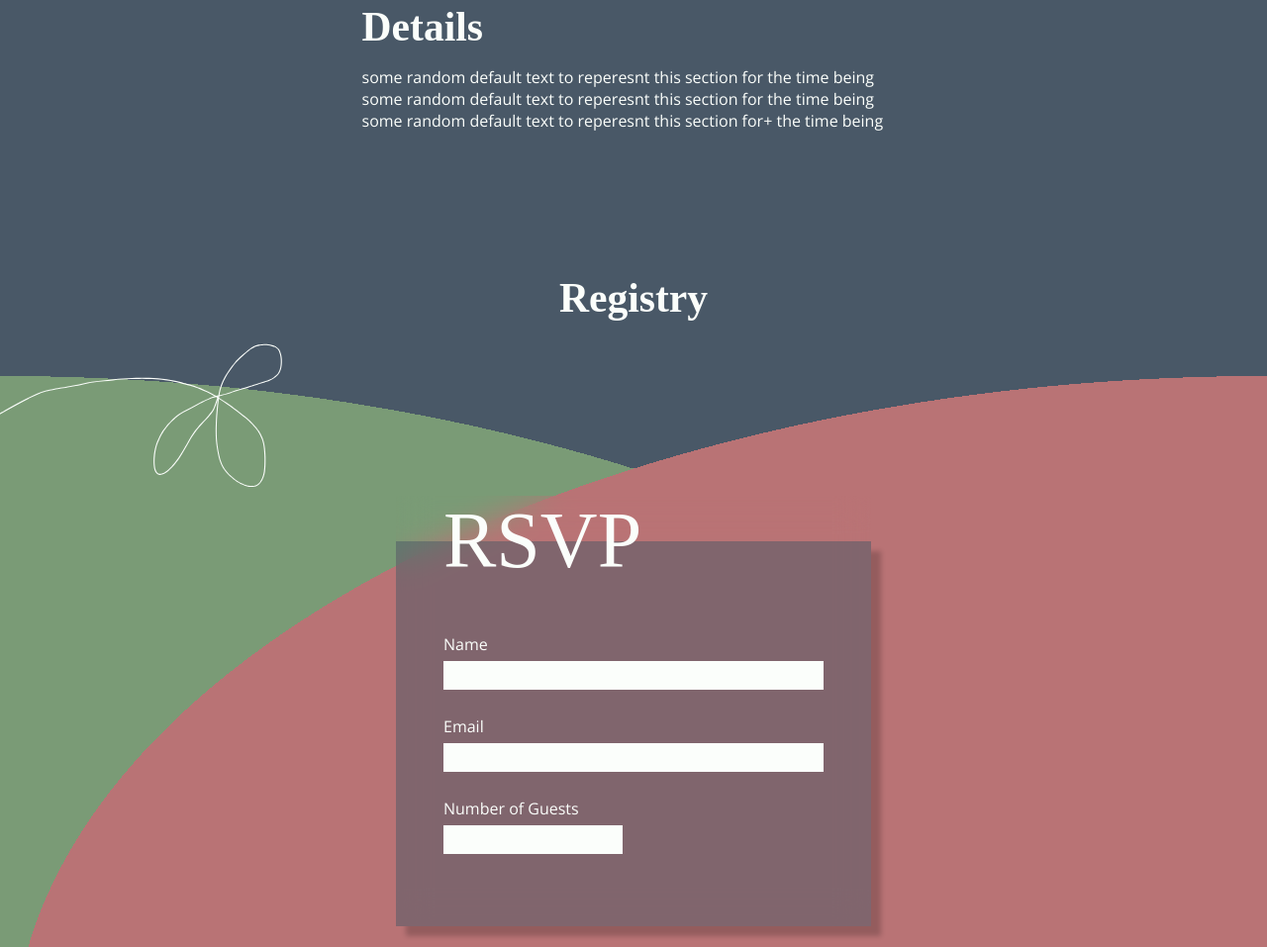
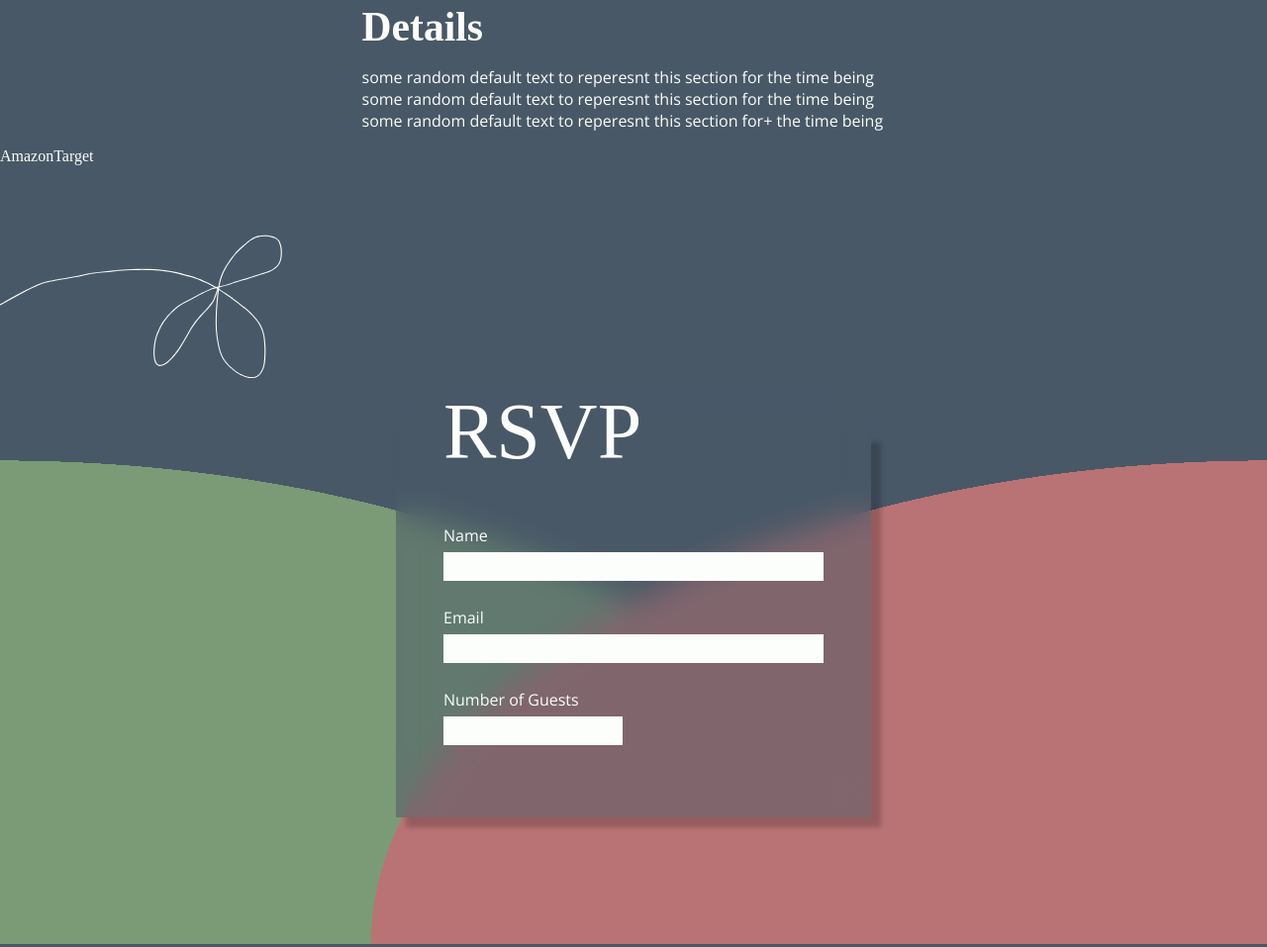
Before and after one commit to GarrettPilgrim/pilgrim-wedding, a Gatsby site: page / in a window 1280 px wide. Shown: the part 1122-2079 px from the top of the page at 99% size. Built offline with nearby package versions, Linux system fonts and the light colour scheme; Gatsby itself is replaced by a stand-in of ours; a web font is replaced by a local one.

Commit message:
Added registry component, updated hover for menu, asthetic styles for footer and glassmorphism

```diff
--- a/src/components/Footer/footer.style.js
+++ b/src/components/Footer/footer.style.js
@@ -3,17 +3,17 @@ import theme from "../../styles/theme";
 
 const FooterStyle = styled.footer`
   position: relative;
-  margin-top: 3rem;
+  margin-top: 6rem;
   padding: 8rem 0;
   background: radial-gradient(
       ellipse at bottom right,
-      ${theme.color.primary} 70%,
-      transparent 70%
+      ${theme.color.primary} 50%,
+      transparent 50%
     ),
     radial-gradient(
       ellipse at bottom left,
-      ${theme.color.secondary} 70%,
-      transparent 70%
+      ${theme.color.secondary} 50%,
+      transparent 50%
     );
   z-index: 10;
 
--- a/src/components/Header/header.style.js
+++ b/src/components/Header/header.style.js
@@ -54,6 +54,12 @@ const HeaderStyle = styled.header`
     padding: 1.5rem 1rem;
     font-size: 1rem;
     text-decoration: none;
+    backdrop-filter: blur(1rem);
+  }
+
+  a:hover {
+    background: ${theme.color.primary};
+    font-size: 110%;
   }
 
   svg {
--- /dev/null
+++ b/src/components/Registry/Registry.js
@@ -0,0 +1,17 @@
+import React from "react";
+import { AnchorLink } from "gatsby-plugin-anchor-links";
+
+import RegistryStyle from "./registry.style";
+
+const Registry = () => {
+  return (
+    <>
+      <RegistryStyle>
+        <AnchorLink>Amazon</AnchorLink>
+        <AnchorLink>Target</AnchorLink>
+      </RegistryStyle>
+    </>
+  );
+};
+
+export default Registry;
--- /dev/null
+++ b/src/components/Registry/registry.style.js
@@ -0,0 +1,6 @@
+import styled from "styled-components";
+import theme from "../../styles/theme";
+
+const RegistryStyle = styled.section``;
+
+export default RegistryStyle;
--- a/src/pages/index.js
+++ b/src/pages/index.js
@@ -3,9 +3,9 @@ import Header from "../components/Header/Header";
 import Section from "../components/Section/Section";
 import Countdown from "../components/Countdown/Countdown";
 import Animation from "../components/Animation/Animation";
-
+import Footer from "../components/Footer/Footer";
+import Registry from "../components/Registry/Registry";
 import GlobalStyles from "../styles/global";
-import Footer from "../components/Footer/Footer";
 
 const IndexPage = () => {
   return (
@@ -27,9 +27,7 @@ const IndexPage = () => {
         </Section>
       </Animation>
       <Animation direction="left">
-        <Section>
-          <h2>Registry</h2>
-        </Section>
+        <Registry />
       </Animation>
       <Footer></Footer>
     </>
```
